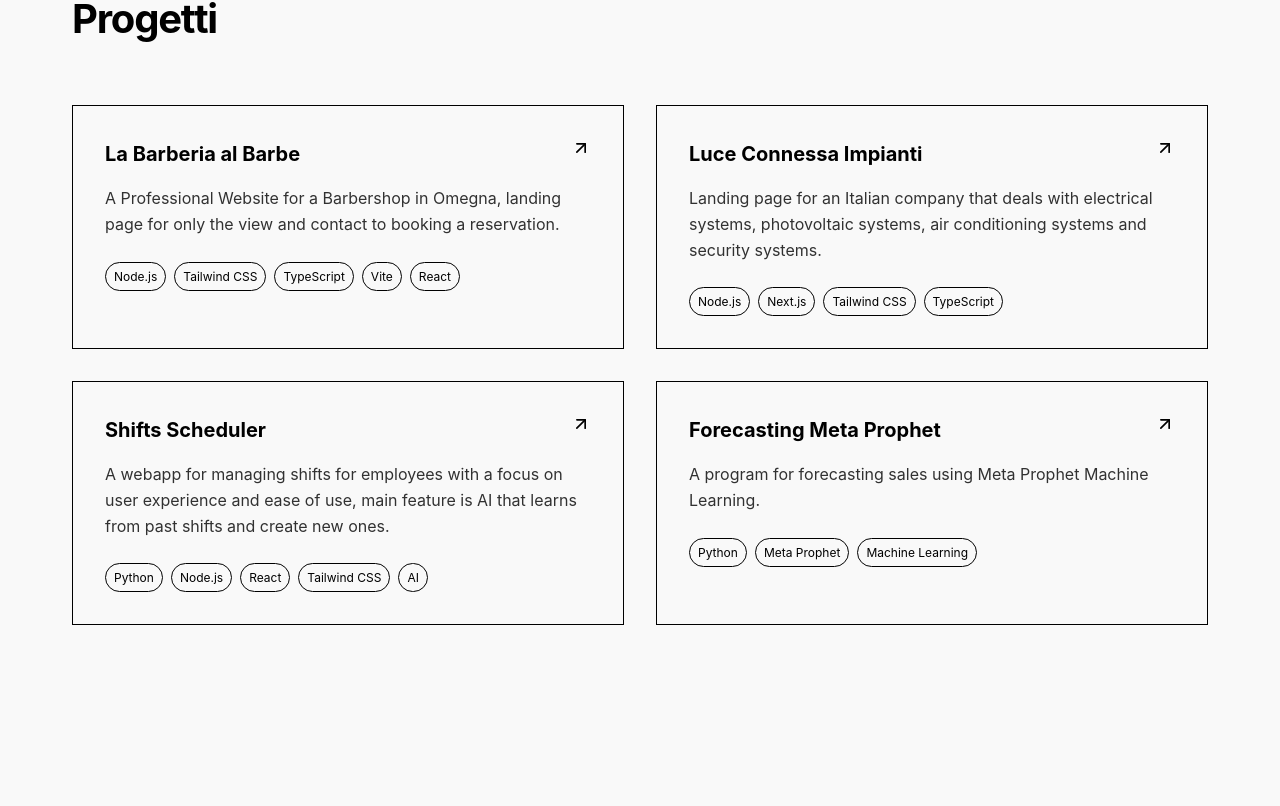
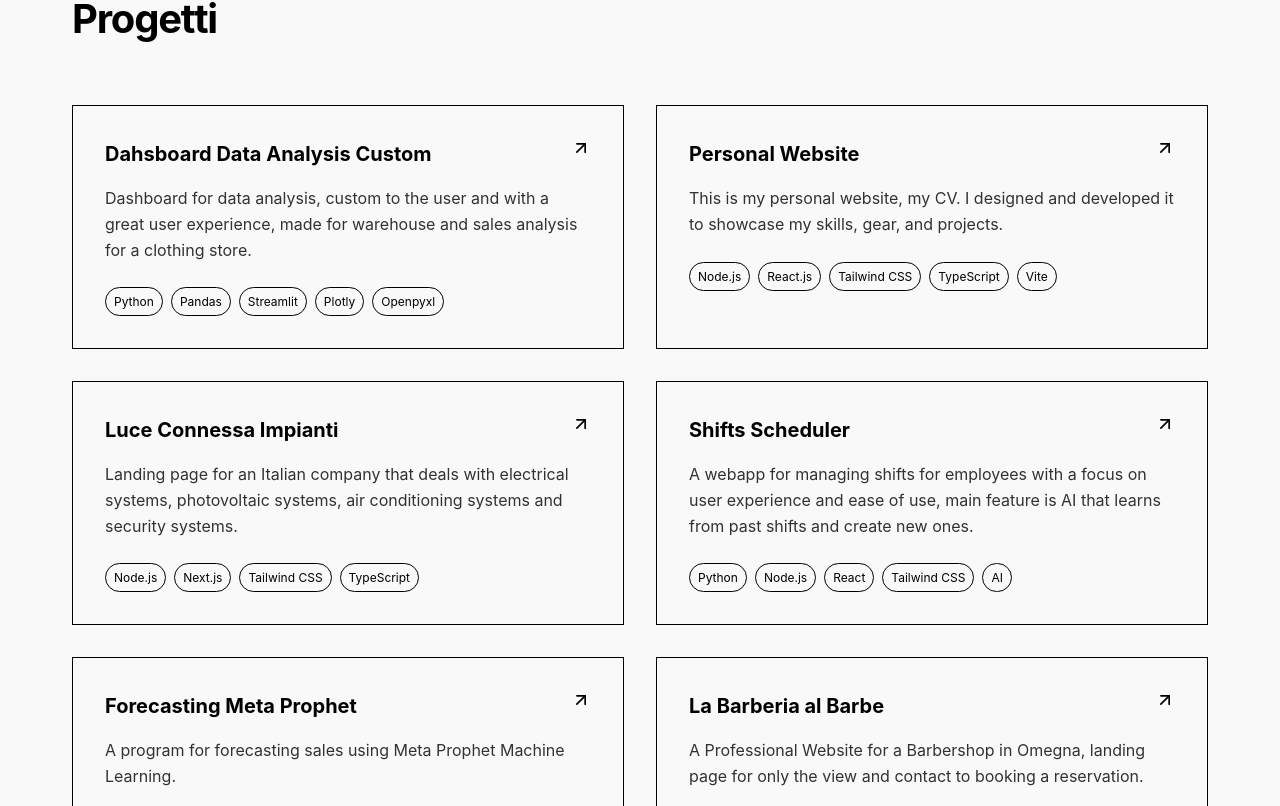
Before and after one commit to Ludovico-B/My-personal-website, a React (Vite) app: page / in a window 1280 px wide. Shown: the part 754-1560 px from the top of the page. Built offline with nearby package versions, Linux system fonts and the light colour scheme.

Commit message:
feat: update project list with new data analysis dashboard and personal portfolio entry

```diff
--- a/src/components/ProjectGrid.jsx
+++ b/src/components/ProjectGrid.jsx
@@ -50,10 +50,16 @@ const ProjectCard = ({ title, description, tags, link }) => (
 const ProjectGrid = () => {
     const projects = [
         {
-            title: 'La Barberia al Barbe',
-            description: 'A Professional Website for a Barbershop in Omegna, landing page for only the view and contact to booking a reservation.',
-            tags: ['Node.js', 'Tailwind CSS', 'TypeScript', 'Vite', 'React'],
-            link: 'https://github.com/Ludovico-B/LaBarberiaAlBarbe-website'
+            title: 'Dahsboard Data Analysis Custom',
+            description: 'Dashboard for data analysis, custom to the user and with a great user experience, made for warehouse and sales analysis for a clothing store.',
+            tags: ['Python', 'Pandas', 'Streamlit', 'Plotly', 'Openpyxl'],
+            link: 'https://github.com/Ludovico-B/Dashoboard-Analisi-Custom'
+        },
+        {
+            title: 'Personal Website',
+            description: 'This is my personal website, my CV. I designed and developed it to showcase my skills, gear, and projects.',
+            tags: ['Node.js', 'React.js', 'Tailwind CSS', 'TypeScript', 'Vite'],
+            link: 'https://github.com/Ludovico-B/My-personal-website'
         },
         {
             title: 'Luce Connessa Impianti',
@@ -72,7 +78,13 @@ const ProjectGrid = () => {
             description: 'A program for forecasting sales using Meta Prophet Machine Learning.',
             tags: ['Python', 'Meta Prophet', 'Machine Learning'],
             link: 'https://github.com/Ludovico-B/Forecastin-Meta-Prophet'
-        }
+        },
+        {
+            title: 'La Barberia al Barbe',
+            description: 'A Professional Website for a Barbershop in Omegna, landing page for only the view and contact to booking a reservation.',
+            tags: ['Node.js', 'Tailwind CSS', 'TypeScript', 'Vite', 'React'],
+            link: 'https://github.com/Ludovico-B/LaBarberiaAlBarbe-website'
+        },
     ];
 
     return (
```
